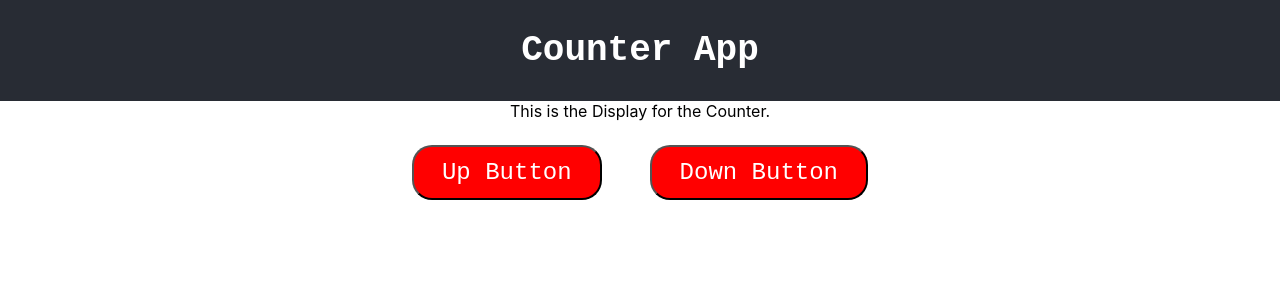
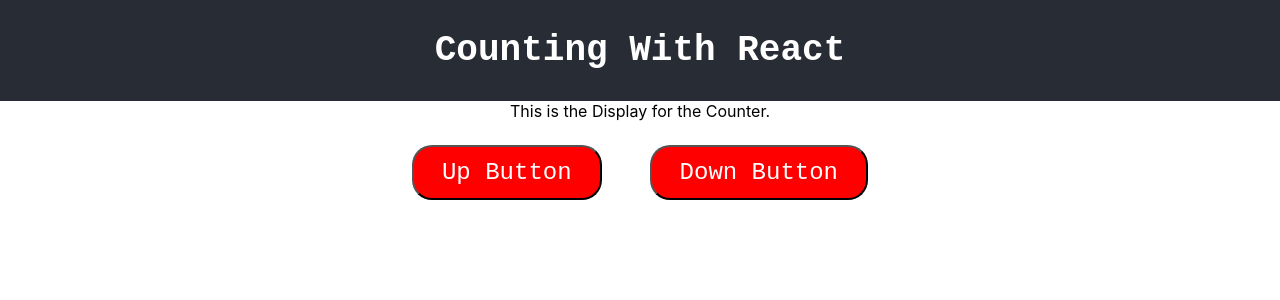
Before and after one commit to kkim88/react-counter, a React (Create React App) app: page / in a window 1280 px wide. Shown: the top 300 px of the page. Built offline with nearby package versions, Linux system fonts and the light colour scheme.

Commit message:
changed text, removed ButtonPad

```diff
--- a/src/App.js
+++ b/src/App.js
@@ -1,5 +1,4 @@
 import React from 'react';
-import logo from './logo.svg';
 import './App.css';
 import Counter from './Components/Counter';
 
@@ -7,9 +6,9 @@
   return (
     <div className="App">
       <header className="App-header">
-        <h2>Counter App</h2>
+        <h2>Counting With React</h2>
       </header>
-      <Counter/>
+      <Counter />
     </div>
   );
 }
```
